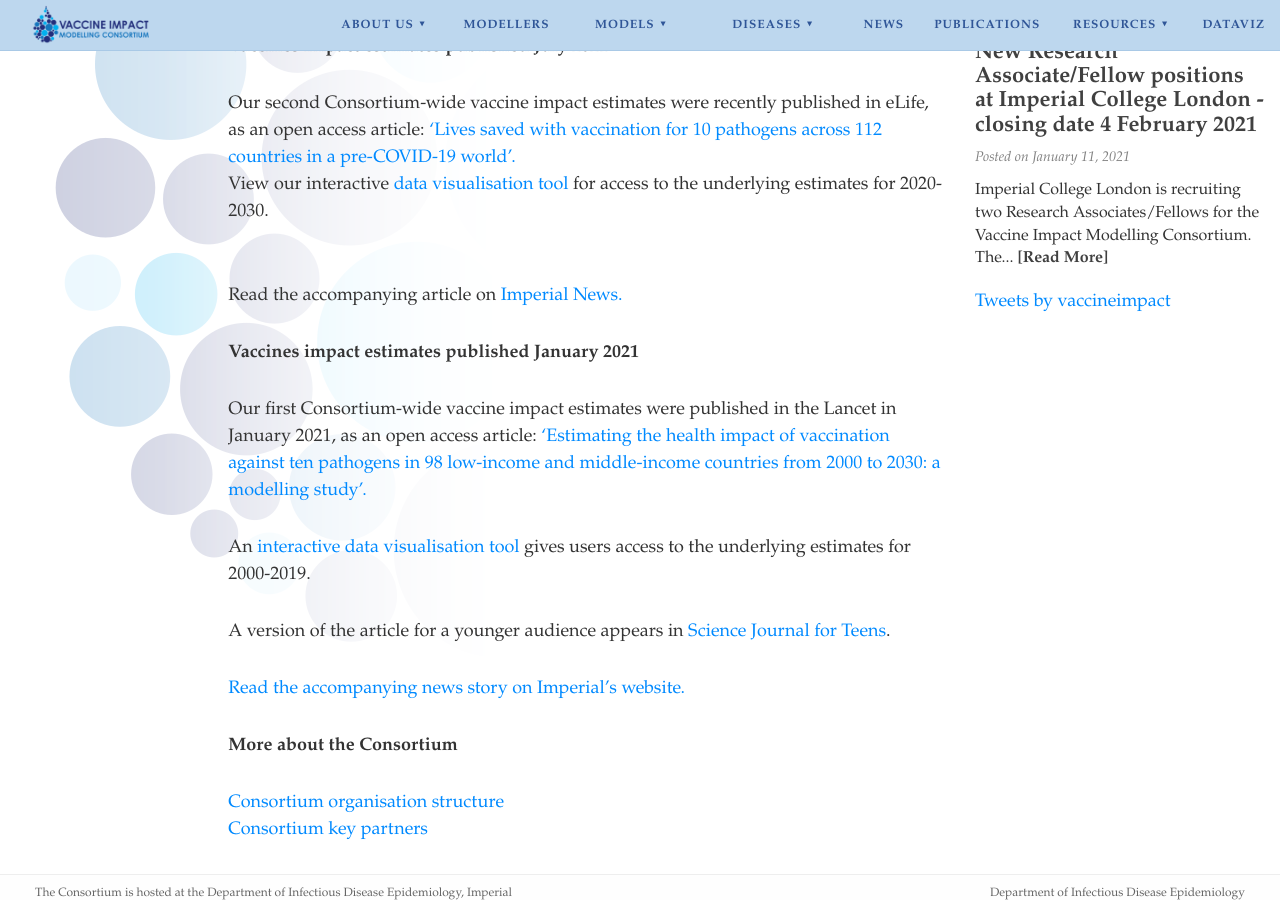
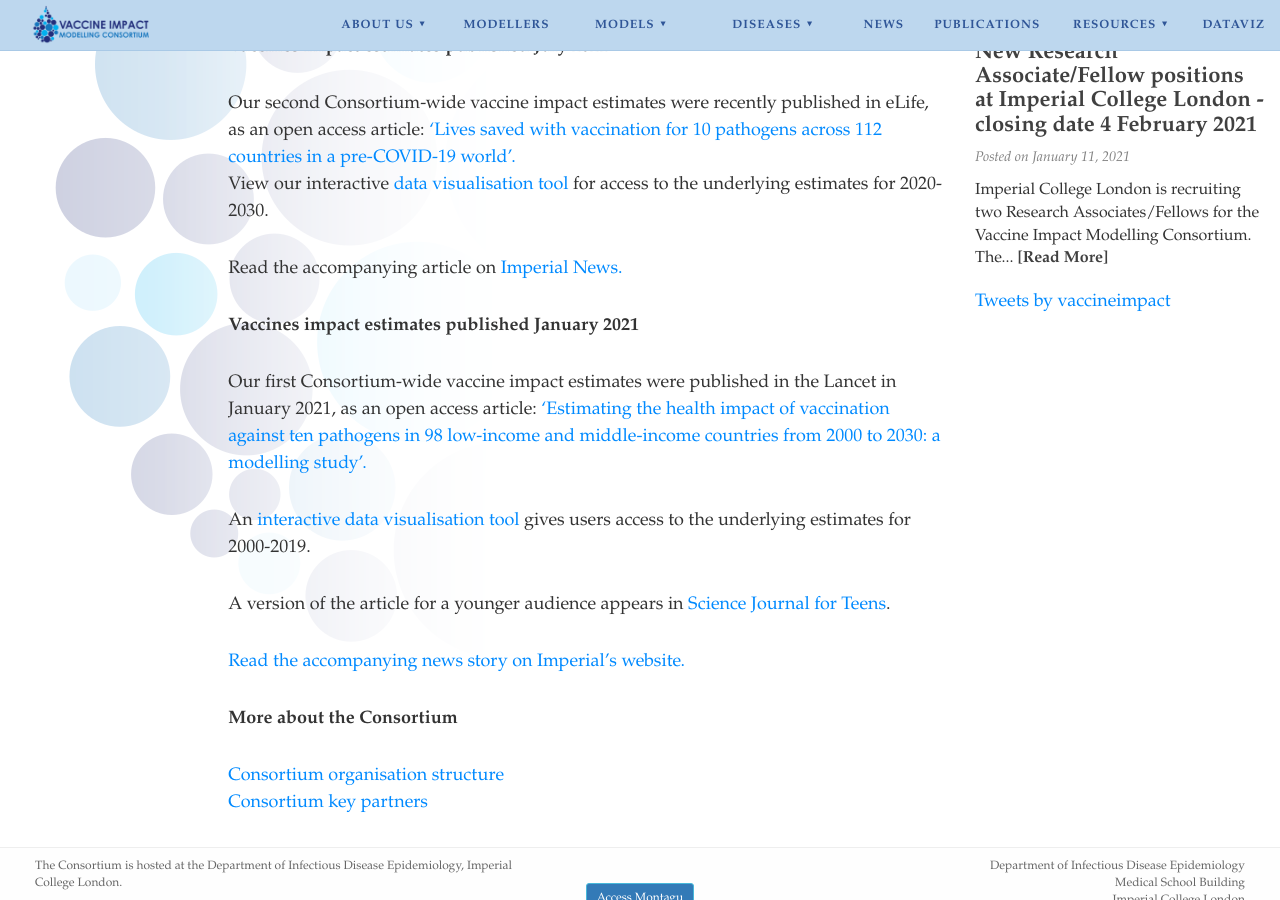
Before and after one commit to vimchub/vaccineimpact, a Jekyll site: the page built from index.md, in a window 1280 px wide and 900 px high, scrolled down 686 px. Built offline with Jekyll 4.4.1, drawn with Linux system fonts in a browser that asks for light colours; nearby versions of some CDN libraries; comment, search, counter and statistics services are not loaded.

Commit message:
Adjusted line break

```diff
--- a/index.md
+++ b/index.md
@@ -17,7 +17,7 @@
 Our second Consortium-wide vaccine impact estimates were recently published in eLife, as an open access article: ['Lives saved with vaccination for 10 pathogens across 112 countries in a pre-COVID-19 world'.](https://doi.org/10.7554/eLife.67635)
 <br>View our interactive [data visualisation tool](https://montagu.vaccineimpact.org/2020/datavis) for access to the underlying estimates for 2020-2030.
 
-<br>Read the accompanying article on [Imperial News.](https://www.imperial.ac.uk/news/225353/vaccines-given-last-20-years-could/)
+Read the accompanying article on [Imperial News.](https://www.imperial.ac.uk/news/225353/vaccines-given-last-20-years-could/)
 
 
 
```
